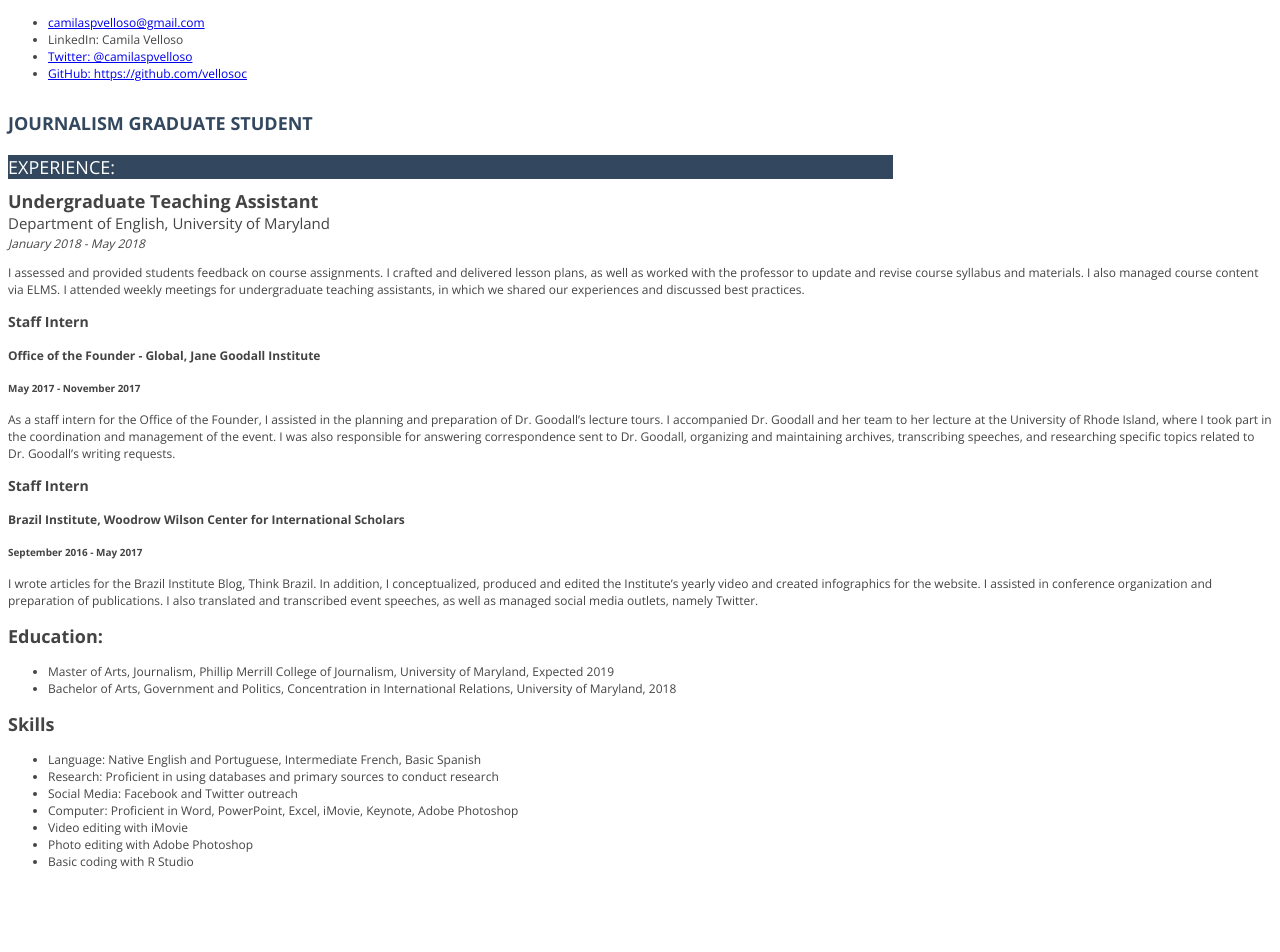
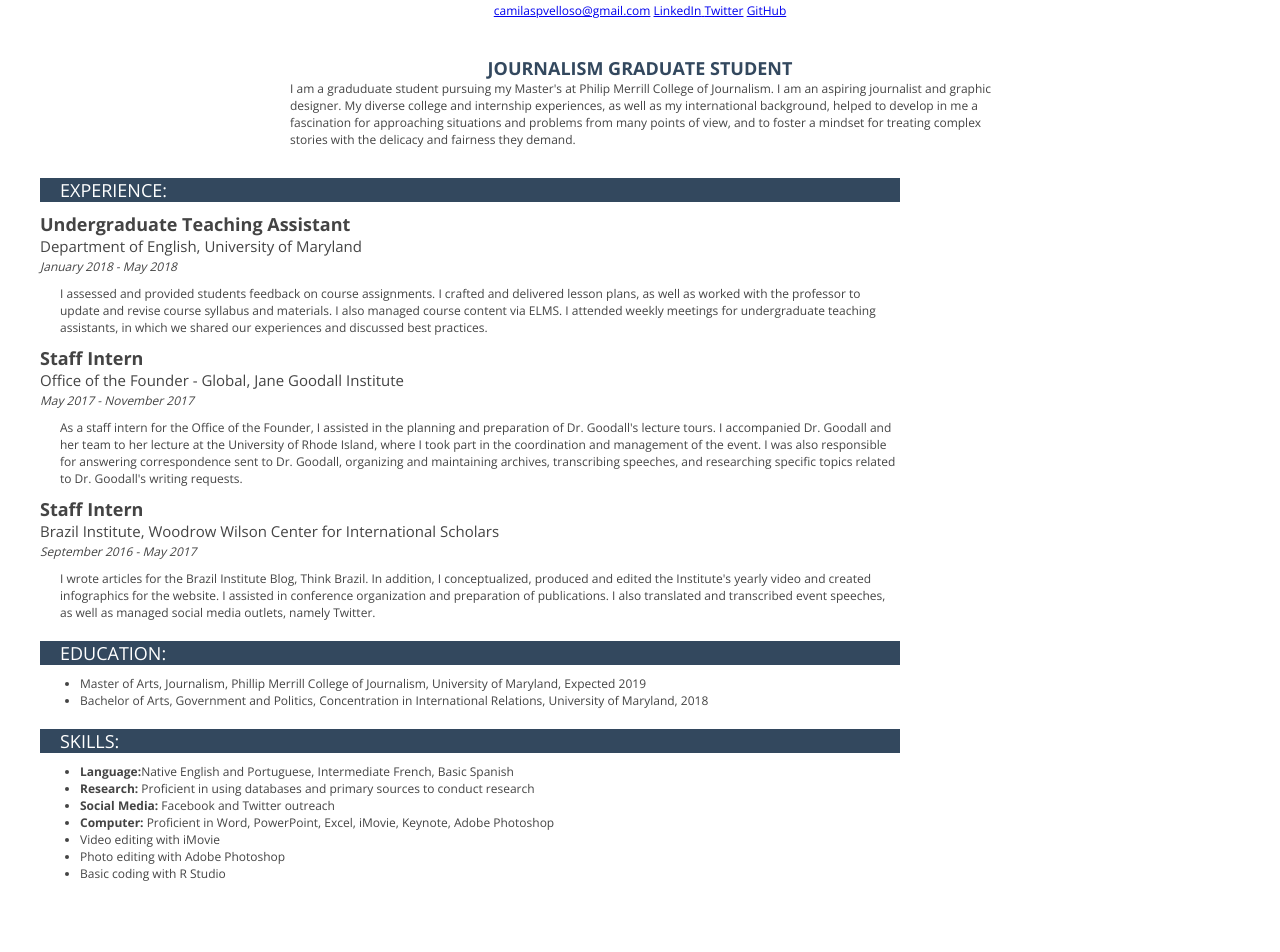
Before and after one commit to vellosoc/Camila-Velloso-jour652, a plain HTML site: page Resume/index.html in a window 1280 px wide. Shown: the part 73-1025 px from the top of the page. Before the commit the page ends 955 px from the top, so only its background shows below. Drawn offline with nearby package versions, Linux system fonts and the light colour scheme.

Commit message:
resume updates

```diff
--- a/Resume/index.html
+++ b/Resume/index.html
@@ -11,58 +11,64 @@
 
 </head>
 
+<div id="containter">
+
 <body>
   <div id="name">Camila Velloso</div>
 
   <br>
 
-  <ul>
+  <ul class="menu">
     <li><a href=mailto:camilaspvelloso@gmail.com>camilaspvelloso@gmail.com</a></li>
-    <li>LinkedIn: Camila Velloso</li>
-    <li><a href="https://twitter.com/camilaspvelloso">Twitter: @camilaspvelloso</a></li>
-    <li><a href="https://github.com/vellosoc">GitHub: https://github.com/vellosoc</a></li>
+    <li><a href="https://www.linkedin.com/in/camila-velloso-80a7a0170/">LinkedIn</li>
+    <li><a href="https://twitter.com/camilaspvelloso">Twitter</a></li>
+    <li><a href="https://github.com/vellosoc">GitHub</a></li>
   </ul>
 
   <br>
 
-  <strong>Journalism Graduate Student</strong>
+  <div id="title">Journalism Graduate Student</div>
+
+  <p class="description top"> I am a graduduate student pursuing my Master's at Philip Merrill College of Journalism. I am an aspiring journalist and graphic designer. My diverse college and internship experiences, as well as my international background, helped to develop in me a fascination for approaching situations and problems from many points of view, and to foster a mindset for treating complex stories with the delicacy and fairness they demand.</p>
 
   <div class="sectionheader">Experience:</div>
 
   <div class="jobtitle">Undergraduate Teaching Assistant</div>
   <div class="organization">Department of English, University of Maryland</div>
   <div class="date">January 2018 - May 2018</div>
-  <p>I assessed and provided students feedback on course assignments. I crafted and delivered lesson plans, as well as worked with the professor to update and revise course syllabus and materials. I also managed course content via ELMS. I attended weekly meetings for undergraduate teaching assistants, in which we shared our experiences and discussed best practices.</p>
+  <p class="description">I assessed and provided students feedback on course assignments. I crafted and delivered lesson plans, as well as worked with the professor to update and revise course syllabus and materials. I also managed course content via ELMS. I attended weekly meetings for undergraduate teaching assistants, in which we shared our experiences and discussed best practices.</p>
 
 
-  <h3>Staff Intern</h3>
-  <h4>Office of the Founder - Global, Jane Goodall Institute</h4>
-  <h5>May 2017 - November 2017 </h5>
-  <p class="description">As a staff intern for the Office of the Founder, I assisted in the planning and preparation of Dr. Goodall’s lecture tours. I accompanied Dr. Goodall and her team to her lecture at the University of Rhode Island, where I took part in the coordination and management of the event. I was also responsible for answering correspondence sent to Dr. Goodall, organizing and maintaining archives, transcribing speeches, and researching specific topics related to Dr. Goodall’s writing requests.</p>
+  <div class="jobtitle">Staff Intern</div>
+  <div class="organization">Office of the Founder - Global, Jane Goodall Institute</div>
+  <div class="date">May 2017 - November 2017 </div>
+  <p class="description">As a staff intern for the Office of the Founder, I assisted in the planning and preparation of Dr. Goodall's lecture tours. I accompanied Dr. Goodall and her team to her lecture at the University of Rhode Island, where I took part in the coordination and management of the event. I was also responsible for answering correspondence sent to Dr. Goodall, organizing and maintaining archives, transcribing speeches, and researching specific topics related to Dr. Goodall's writing requests.</p>
 
-  <h3>Staff Intern</h3>
-  <h4>Brazil Institute, Woodrow Wilson Center for International Scholars</h4>
-  <h5>September 2016 - May 2017</h5>
-  <p>I wrote articles for the Brazil Institute Blog, Think Brazil. In addition, I conceptualized, produced and edited the Institute’s yearly video and created infographics for the website. I assisted in conference organization and preparation of publications. I also translated and transcribed event speeches, as well as managed social media outlets, namely Twitter.</p>
+  <div class="jobtitle">Staff Intern</div>
+  <div class="organization">Brazil Institute, Woodrow Wilson Center for International Scholars</div>
+  <div class="date">September 2016 - May 2017</div>
+  <p class="description">I wrote articles for the Brazil Institute Blog, Think Brazil. In addition, I conceptualized, produced and edited the Institute's yearly video and created infographics for the website. I assisted in conference organization and preparation of publications. I also translated and transcribed event speeches, as well as managed social media outlets, namely Twitter.</p>
 
-  <h2>Education:</h2>
+  <div class="sectionheader">Education:</div>
 
-  <ul>
+  <ul id="degrees">
     <li>Master of Arts, Journalism, Phillip Merrill College of Journalism, University of Maryland, Expected 2019</li>
     <li>Bachelor of Arts, Government and Politics, Concentration in International Relations, University of Maryland, 2018</li>
   </ul>
 
-  <h2>Skills</h2>
+  <div class="sectionheader">Skills:</div>
 
-  <ul>
-    <li>Language: Native English and Portuguese, Intermediate French, Basic Spanish</li>
-    <li>Research: Proficient in using databases and primary sources to conduct research</li>
-    <li>Social Media: Facebook and Twitter outreach</li>
-    <li>Computer: Proficient in Word, PowerPoint, Excel, iMovie, Keynote, Adobe Photoshop</li>  <li>Video editing with iMovie</li>
+  <ul id="do">
+    <li><strong>Language:</strong>Native English and Portuguese, Intermediate French, Basic Spanish</li>
+    <li><strong>Research:</strong> Proficient in using databases and primary sources to conduct research</li>
+    <li><strong>Social Media:</strong> Facebook and Twitter outreach</li>
+    <li><strong>Computer:</strong> Proficient in Word, PowerPoint, Excel, iMovie, Keynote, Adobe Photoshop</li>
+    <li>Video editing with iMovie</li>
     <li>Photo editing with Adobe Photoshop</li>
     <li>Basic coding with R Studio </li>
   </ul>
 
+</div>
 </body>
 
 </html>
--- a/Resume/style.css
+++ b/Resume/style.css
@@ -2,6 +2,14 @@ body {
   font-family: 'Open Sans', arial, sans-serif;
   font-size: 12px;
   color: #444;
+}
+
+
+#containter {
+  width:100%;
+  max-width: 1200px;
+  margin:0 auto;
+  padding-bottom: 50px;
 }
 
 #name {
@@ -15,14 +23,6 @@ body {
   margin:0 auto;
 }
 
-
-strong {
-  font-size:1.5em;
-  text-transform: uppercase;
-  color:#33485e;
-}
-
-
 .sectionheader {
   font-size:1.5em;
   text-transform: uppercase;
@@ -31,35 +31,69 @@ strong {
   font-weight:400;
   margin-bottom:10px;
   margin-top: 20px;
-  margin-left: 0px;
-  margin-right: 0px;
   width: 70%;
   min-width: 300px;
+  padding-left: 20px;
 }
 
+#title {
+  font-size:1.5em;
+  text-transform: uppercase;
+  color:#33485e;
+  font-weight:600;
+  margin-top: 20px;
+  text-align: center;
+}
 
 .jobtitle {
   font-weight: 600;
   font-size:1.5em;
 }
 
-
 .organization {
   font-weight: 400;
   font-size:1.25em;
 }
-
 
 .date {
   font-weight: 400;
   font-style:italic;
   font-size:1em;
   margin-top: 2px;
-  margin-left: 0px;
-  margin-right: 0px;
-  margin-bottom: 0px;
 }
 
+.description{
+  margin-top: 10px;
+  margin-bottom: 10px;
+  width: 70%;
+  min-width: 300px;
+  padding-left: 20px;
+}
+
+.menu{
+  margin:0px;
+  padding:0px;
+  text-align: center;
+}
+
+.menu li{
+    display: inline;
+}
+
+#degrees {
+  margin-top: 5px;
+}
+
+#do {
+  margin-top: 5px;
+}
+
+.top {
+  width:60%;
+  min-width: 300px;
+  margin:0 auto;
+  margin-bottom: 30px;
+}
 
 li {
   font-size:1em;
```
